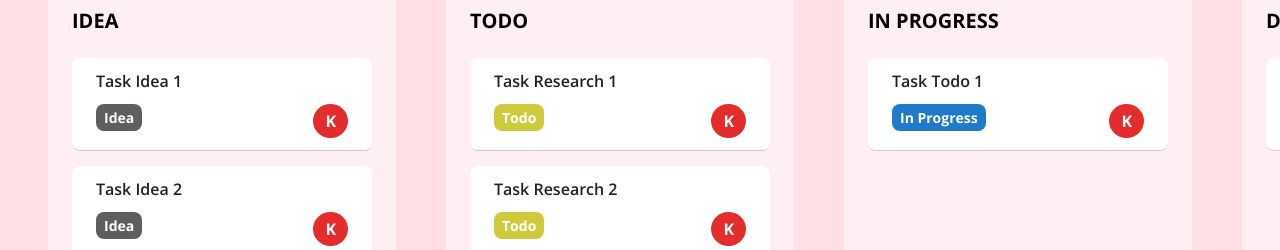
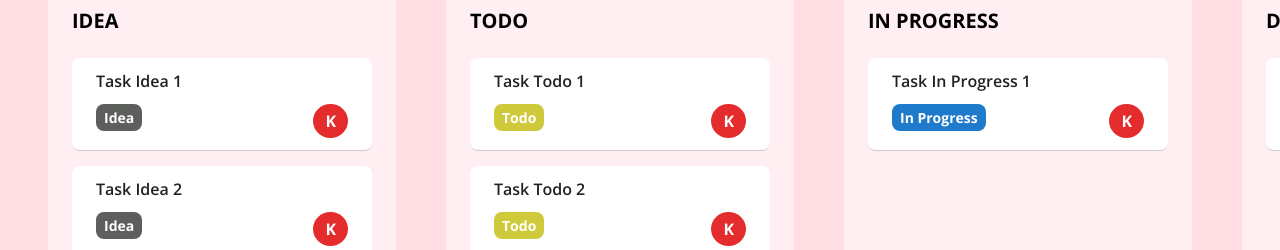
Before and after one commit to kellycibely/kanban, an Angular app: page / in a window 1280 px wide. Shown: the part 177-427 px from the top of the page. Built offline with nearby package versions, Linux system fonts and the light colour scheme.

Commit message:
correção descrição das tasks

```diff
--- a/src/app/pages/board/board.component.ts
+++ b/src/app/pages/board/board.component.ts
@@ -21,11 +21,11 @@ export class BoardComponent implements OnInit {
       new Task('Task Idea 5', 'Essa é a task número 5', TaskStatus.IDEA),
     ]),
     new Column('todo', [
-      new Task('Task Research 1', 'Essa é a task número 1', TaskStatus.TODO),
-      new Task('Task Research 2', 'Essa é a task número 2', TaskStatus.TODO),
+      new Task('Task todo 1', 'Essa é a task número 1', TaskStatus.TODO),
+      new Task('Task todo 2', 'Essa é a task número 2', TaskStatus.TODO),
     ]),
     new Column('in progress', [
-      new Task('Task todo 1', 'Essa é a task número 1', TaskStatus.IN_PROGRESS),
+      new Task('Task in progress 1', 'Essa é a task número 1', TaskStatus.IN_PROGRESS),
     ]),
     new Column('done', [
       new Task('Task 1 done', 'Essa é a task número 1', TaskStatus.DONE),
```
Also changed, not shown: src/assets/img/application.png.
